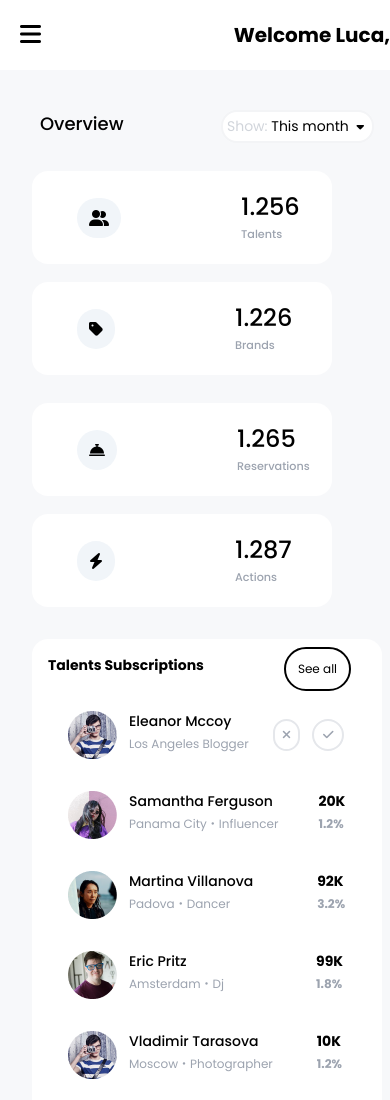
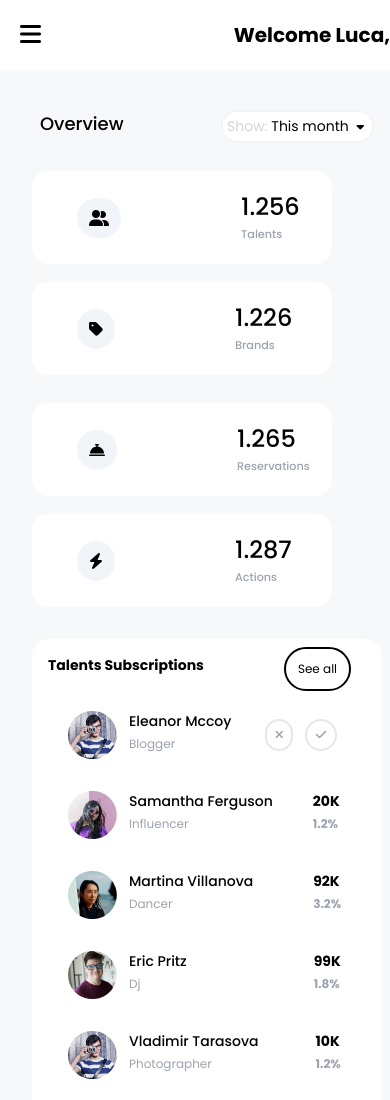
Before and after one commit to muhammedsubhan/DashboardwWithTailwindCSS, a website: page index.html in a window 390 px wide. Shown: the top 1100 px of the page. Drawn offline with Linux system fonts and the light colour scheme.

Commit message:
Md Screen Queries Completed

```diff
--- a/index.html
+++ b/index.html
@@ -311,16 +311,16 @@
           <!-- Talents -->
           <div class="talents">
             <!-- talents card 1 -->
-            <div class="flex mt-5 mx-5">
+            <div class="flex mt-5 mx-5 card1">
               <img src="./img/Talent pic 1.png" class="mr-3" />
               <div class="items-center">
                 <h3 class="text-sm font-medium text-black">Eleanor Mccoy</h3>
                 <small class="font-normal text-xs text-gray-400"
-                  >Los Angeles Blogger</small
+                  ><span>Los Angeles</span> Blogger</small
                 >
               </div>
               <!-- cross Sign -->
-              <div class="flex items-center ml-6 space-x-3">
+              <div class="flex items-center ml-6 space-x-3 cross-div">
                 <a href="#"
                   ><i
                     class="fa-solid fa-xmark border-2 border-gray-200 rounded-full p-2 items-center text-xs text-gray-400"
@@ -335,36 +335,36 @@
             </div>
 
             <!-- talents card 2 -->
-            <div class="flex mt-8 mx-5">
+            <div class="flex mt-8 mx-5 card2">
               <img src="./img/Talent pic 2.png" class="mr-3" />
               <div class="items-center">
                 <h3 class="text-sm font-medium text-black">
                   Samantha Ferguson
                 </h3>
                 <small class="font-normal text-xs text-gray-400"
-                  >Panama City・Influencer</small
+                  ><span>Panama City・</span>Influencer</small
                 >
               </div>
               <!-- Followers -->
-              <div class="ml-10">
+              <div class="ml-10 fol2">
                 <h3 class="text-sm font-semibold">20K</h3>
                 <small class="text-xs text-gray-400 font-semibold">1.2%</small>
               </div>
             </div>
 
             <!-- talents card 3 -->
-            <div class="flex mt-8 mx-5">
+            <div class="flex mt-8 mx-5 card3">
               <img src="./img/Talent pic 3.png" class="mr-3" />
               <div class="items-center">
                 <h3 class="text-sm font-medium text-black">
                   Martina Villanova
                 </h3>
                 <small class="font-normal text-xs text-gray-400"
-                  >Padova・Dancer</small
+                  ><span>Padova・</span>Dancer</small
                 >
               </div>
               <!-- Followers -->
-              <div class="ml-16">
+              <div class="ml-16 fol3">
                 <h3 class="text-sm font-semibold">92K</h3>
                 <small class="text-xs text-gray-400 font-semibold">3.2%</small>
               </div>
@@ -376,29 +376,29 @@
               <div class="items-center">
                 <h3 class="text-sm font-medium text-black">Eric Pritz</h3>
                 <small class="font-normal text-xs text-gray-400"
-                  >Amsterdam・Dj</small
+                  ><span>Amsterdam・</span>Dj</small
                 >
               </div>
               <!-- Followers -->
-              <div class="fol">
+              <div class="fol4">
                 <h3 class="text-sm font-semibold">99K</h3>
                 <small class="text-xs text-gray-400 font-semibold">1.8%</small>
               </div>
             </div>
 
             <!-- talents card 5 -->
-            <div class="flex mt-8 mx-5 mb-5">
+            <div class="flex mt-8 mx-5 mb-5 card5">
               <img src="./img/Talent pic 5.png" class="mr-3" />
               <div class="items-center">
                 <h3 class="text-sm font-medium text-black">
                   Vladimir Tarasova
                 </h3>
                 <small class="font-normal text-xs text-gray-400"
-                  >Moscow・Photographer</small
+                  ><span>Moscow・</span>Photographer</small
                 >
               </div>
               <!-- Followers -->
-              <div class="ml-11">
+              <div class="ml-11 fol5">
                 <h3 class="text-sm font-semibold">10K</h3>
                 <small class="text-xs text-gray-400 font-semibold">1.2%</small>
               </div>
--- a/input.css
+++ b/input.css
@@ -80,7 +80,7 @@ main {
   width: 350px;
 }
 
-.talents .card4 .fol {
+.talents .card4 .fol4 {
   margin-left: 92px;
 }
 
@@ -262,4 +262,37 @@ main {
   .icolor {
     display: none;
   }
+
+  .cards .talents .card1 span,
+  .cards .talents .card2 span,
+  .cards .talents .card3 span,
+  .cards .talents .card4 span,
+  .cards .talents .card5 span {
+    display: none;
+  }
+
+  .cards .talents .card2 .fol2 {
+    position: relative;
+    left: 0px;
+  }
+
+  .cards .talents .card3 .fol3 {
+    position: relative;
+    left: -4px;
+  }
+
+  .cards .talents .card4 .fol4 {
+    position: relative;
+    right: -35px;
+  }
+
+  .cards .talents .card5 .fol5 {
+    position: relative;
+    left: 13px;
+  }
+
+  .cards .talents .card1 .cross-div {
+    position: relative;
+    left: 10px;
+  }
 }
```
Also changed, not shown: css/main.css.
